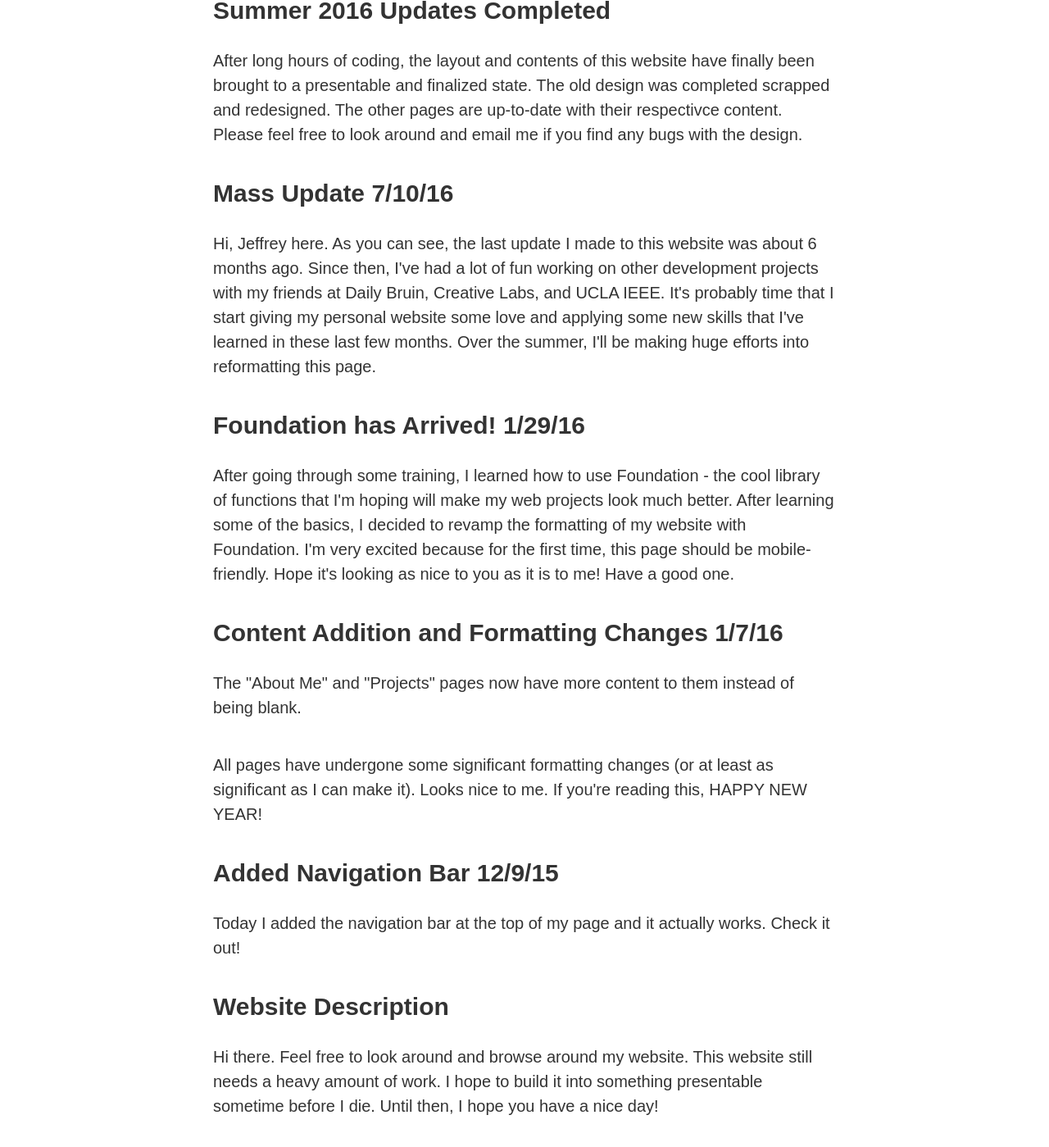
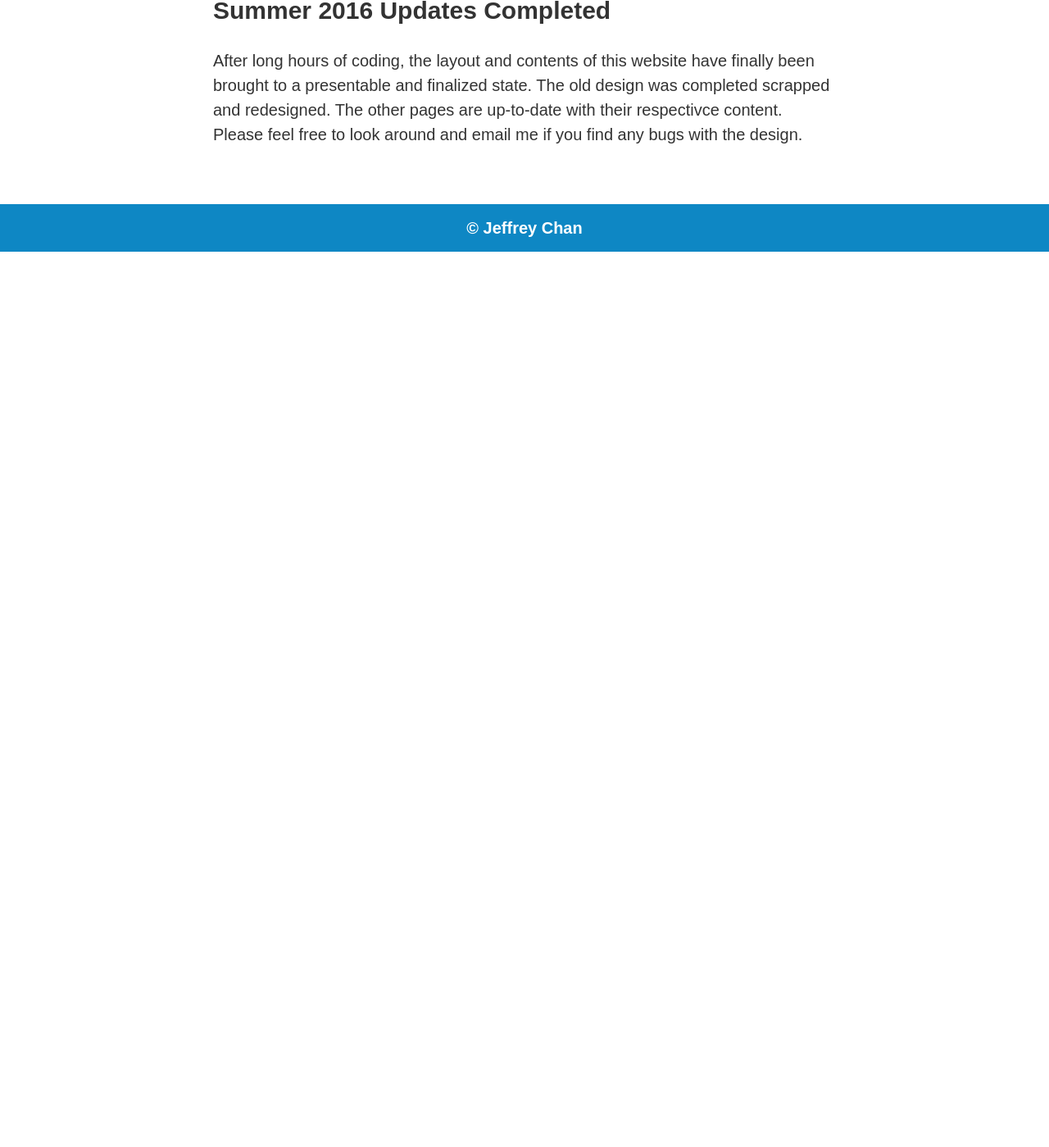
Before and after one commit to jeffreyxchan/jeffreyxchan.github.io, a Jekyll site: the page index.html, which Jekyll copies as it is, in a window 1280 px wide and 1400 px high, scrolled down 720 px. Shown: the whole window at 82% size. Built offline with Jekyll 4.4.1, drawn with Linux system fonts in a browser that asks for light colours; nearby versions of some CDN libraries; after the commit the page ends 1027 px from its top, so only the background shows below that.

Commit message:
Removed old updates

```diff
--- a/index.html
+++ b/index.html
@@ -78,27 +78,6 @@
             <h2>Summer 2016 Updates Completed</h2>
             <p>After long hours of coding, the layout and contents of this website have finally been brought to a presentable and finalized state. The old design was completed scrapped and redesigned. The other pages are up-to-date with their respectivce content. Please feel free to look around and email me if you find any bugs with the design.</p>
         </div>
-        <div class="announcement">
-            <h2>Mass Update 7/10/16</h2>
-            <p>Hi, Jeffrey here. As you can see, the last update I made to this website was about 6 months ago. Since then, I've had a lot of fun working on other development projects with my friends at Daily Bruin, Creative Labs, and UCLA IEEE. It's probably time that I start giving my personal website some love and applying some new skills that I've learned in these last few months. Over the summer, I'll be making huge efforts into reformatting this page.</p>
-        </div>
-        <div class="announcement">
-            <h2>Foundation has Arrived! 1/29/16</h2>
-            <p>After going through some training, I learned how to use Foundation - the cool library of functions that I'm hoping will make my web projects look much better. After learning some of the basics, I decided to revamp the formatting of my website with Foundation. I'm very excited because for the first time, this page should be mobile-friendly. Hope it's looking as nice to you as it is to me! Have a good one.</p>
-        </div>
-        <div class="announcement">
-            <h2>Content Addition and Formatting Changes 1/7/16</h2>
-            <p>The "About Me" and "Projects" pages now have more content to them instead of being blank.</p>
-            <p>All pages have undergone some significant formatting changes (or at least as significant as I can make it). Looks nice to me. If you're reading this, HAPPY NEW YEAR!</p>
-        </div>
-        <div class="announcement">
-            <h2>Added Navigation Bar 12/9/15</h2>
-            <p> Today I added the navigation bar at the top of my page and it actually works. Check it out!</p>
-        </div>
-        <div class="announcement">
-            <h2>Website Description</h2>
-            <p>Hi there. Feel free to look around and browse around my website. This website still needs a heavy amount of work. I hope to build it into something presentable sometime before I die. Until then, I hope you have a nice day!</p>
-        </div>
     </div>
 
     <!-- FOOTER -->
```
